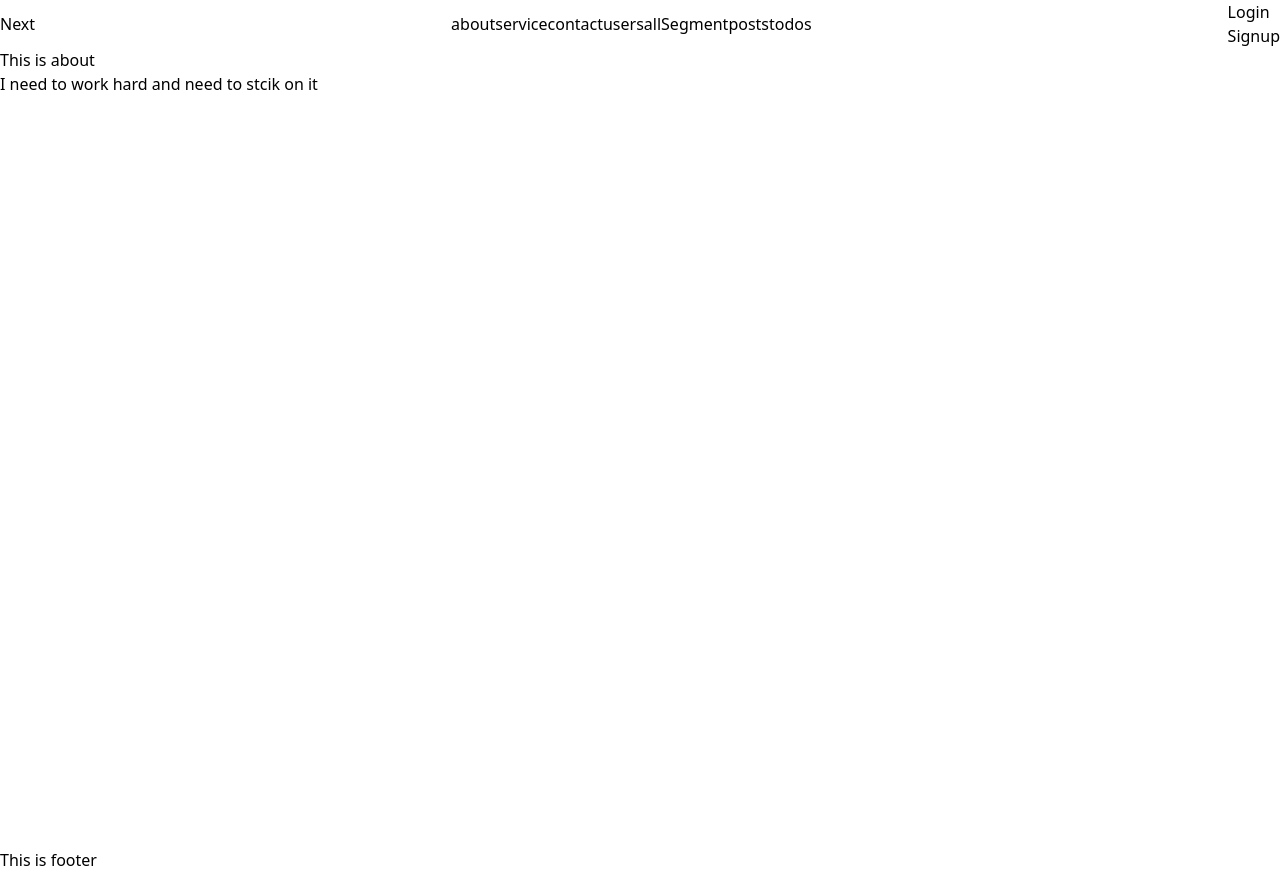
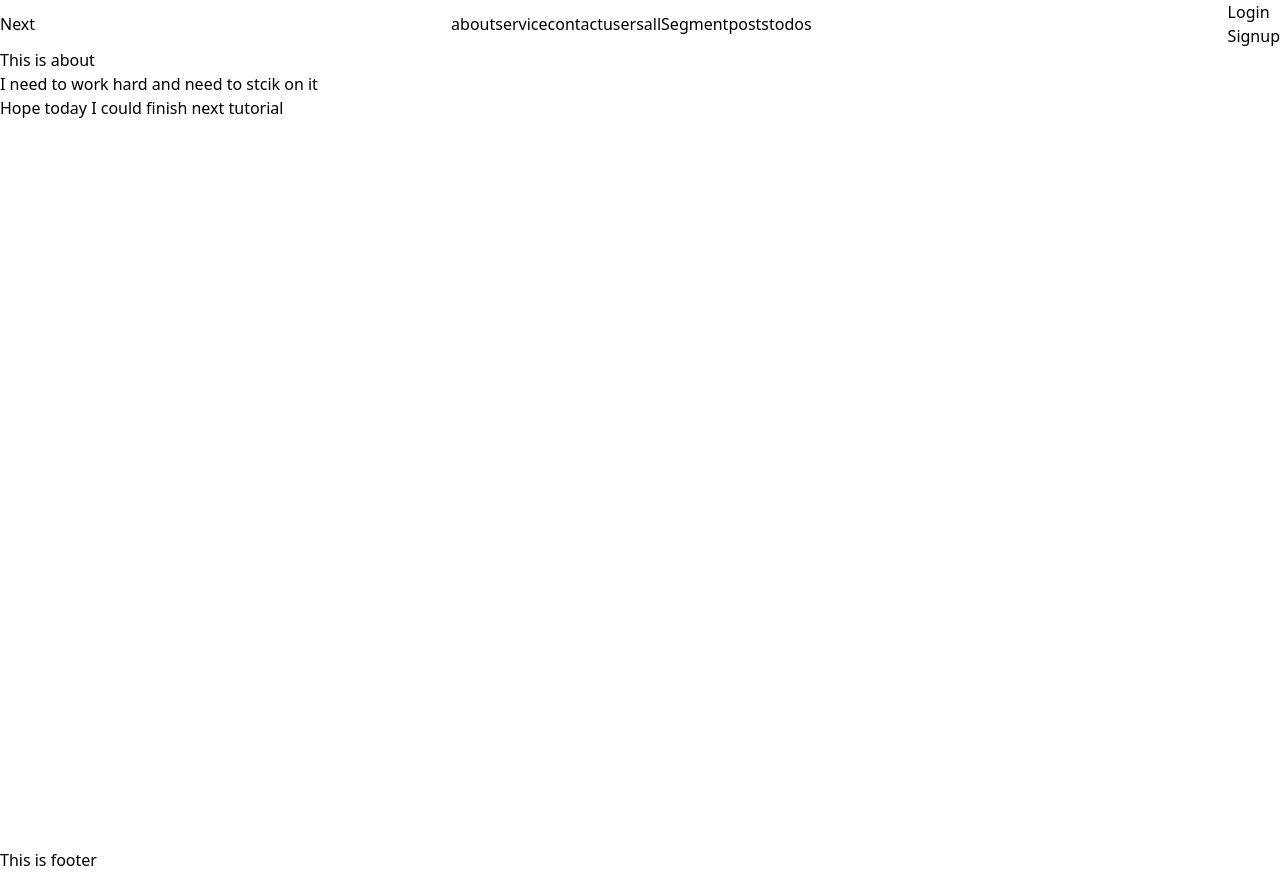
Before and after one commit to AnasCoding1986/next-auth-2, a Next.js app: page /about in a window 1280 px wide. Built offline with nearby package versions, Linux system fonts and the light colour scheme; no server answers.

Commit message:
Hope today I could finish next tutorial

```diff
--- a/src/app/about/page.jsx
+++ b/src/app/about/page.jsx
@@ -10,6 +10,7 @@ const page = () => {
         <div className='h-screen'>
             This is about
             <p>I need to work hard and need to stcik on it</p>
+            <p>Hope today I could finish next tutorial</p>
         </div>
     );
 };
```
